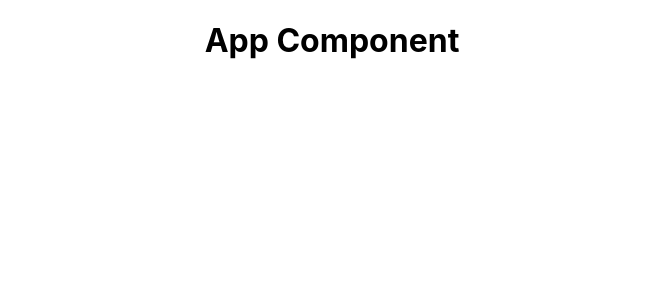
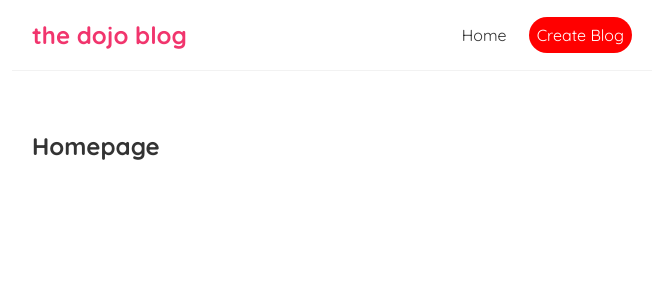
Before and after one commit to grimWaffles/dojo-blog, a React (Create React App) app: page / in a window 1280 px wide. Shown: the top 300 px of the page, without its empty margins (308-971 px from the left). Built offline with nearby package versions, Linux system fonts and the light colour scheme.

Commit message:
Lesson 9

```diff
--- a/src/App.css
+++ /dev/null
@@ -1,38 +0,0 @@
-.App {
-  text-align: center;
-}
-
-.App-logo {
-  height: 40vmin;
-  pointer-events: none;
-}
-
-@media (prefers-reduced-motion: no-preference) {
-  .App-logo {
-    animation: App-logo-spin infinite 20s linear;
-  }
-}
-
-.App-header {
-  background-color: #282c34;
-  min-height: 100vh;
-  display: flex;
-  flex-direction: column;
-  align-items: center;
-  justify-content: center;
-  font-size: calc(10px + 2vmin);
-  color: white;
-}
-
-.App-link {
-  color: #61dafb;
-}
-
-@keyframes App-logo-spin {
-  from {
-    transform: rotate(0deg);
-  }
-  to {
-    transform: rotate(360deg);
-  }
-}
--- a/src/App.js
+++ b/src/App.js
@@ -1,11 +1,18 @@
-//import logo from './logo.svg';
-import './App.css';
-
+import Navbar from './components/Navbar';
+import Home from './views/Home';
+import Home2 from './views/Home2';
 function App() {
+  //Write JS here
+  // const title = 'Welcome to the new blog'
+  // const likes = 50
+  //End JS
   return (
     <div className="App">
+      <Navbar/>
       <div className="content">
-        <h1>App Component</h1>
+        {/* <h1>{title}</h1>
+        <p>liked {likes} times</p> */}
+        <Home2/>
       </div>
     </div>
   );
--- /dev/null
+++ b/src/components/Navbar.js
@@ -0,0 +1,18 @@
+const Navbar = () => {
+    return (
+        <nav className="navbar">
+            <h1>the dojo blog</h1>
+            <div className="links">
+                <a href="/">Home</a>
+                <a href="/create" style={{
+                    color: "white",
+                    backgroundColor:"red",
+                    borderRadius: '20px',
+                    padding:'8px'
+                }}>Create Blog</a>
+            </div>
+        </nav>
+    );
+}
+
+export default Navbar;
--- a/src/index.css
+++ b/src/index.css
@@ -1,13 +1,36 @@
-body {
+@import url('https://fonts.googleapis.com/css2?family=Quicksand:wght@300;400;500;600;700&display=swap');
+
+/* base styles */
+* {
   margin: 0;
-  font-family: -apple-system, BlinkMacSystemFont, 'Segoe UI', 'Roboto', 'Oxygen',
-    'Ubuntu', 'Cantarell', 'Fira Sans', 'Droid Sans', 'Helvetica Neue',
-    sans-serif;
-  -webkit-font-smoothing: antialiased;
-  -moz-osx-font-smoothing: grayscale;
+  font-family: "Quicksand";
+  color: #333;
+}
+.navbar {
+  padding: 20px;
+  display: flex;
+  align-items: center;
+  max-width: 600px;
+  margin: 0 auto;
+  border-bottom: 1px solid #f2f2f2;
+}
+.navbar h1 {
+  color: #f1356d;
+}
+.navbar .links {
+  margin-left: auto;
+}
+.navbar a {
+  margin-left: 16px;
+  text-decoration: none;
+  padding: 6px;
+}
+.navbar a:hover {
+  color: #f1356d;
 }
 
-code {
-  font-family: source-code-pro, Menlo, Monaco, Consolas, 'Courier New',
-    monospace;
+.content {
+  max-width: 600px;
+  margin: 40px auto;
+  padding: 20px;
 }
--- a/src/index.js
+++ b/src/index.js
@@ -2,7 +2,6 @@
 import ReactDOM from 'react-dom/client';
 import './index.css';
 import App from './App';
-import reportWebVitals from './reportWebVitals';
 
 const root = ReactDOM.createRoot(document.getElementById('root'));
 root.render(
@@ -10,8 +9,3 @@
     <App />
   </React.StrictMode>
 );
-
-// If you want to start measuring performance in your app, pass a function
-// to log results (for example: reportWebVitals(console.log))
-// or send to an analytics endpoint. Learn more: https://bit.ly/CRA-vitals
-reportWebVitals();
--- a/src/reportWebVitals.js
+++ /dev/null
@@ -1,13 +0,0 @@
-const reportWebVitals = onPerfEntry => {
-  if (onPerfEntry && onPerfEntry instanceof Function) {
-    import('web-vitals').then(({ getCLS, getFID, getFCP, getLCP, getTTFB }) => {
-      getCLS(onPerfEntry);
-      getFID(onPerfEntry);
-      getFCP(onPerfEntry);
-      getLCP(onPerfEntry);
-      getTTFB(onPerfEntry);
-    });
-  }
-};
-
-export default reportWebVitals;
--- /dev/null
+++ b/src/views/Home.js
@@ -0,0 +1,29 @@
+import { useState } from "react"
+
+const Home = () => {
+    const [name, setName] = useState('mario')
+    const [age, setAge] = useState(25)
+
+    const handleClick = (e) => {
+        setName('luigi'); setAge(69)
+    }
+
+    const handleClickAgain = (name) => {
+        console.log('Hello ' + name)
+    }
+
+    return (
+        <div className="home">
+            <h2>Homepage</h2>
+            <br />
+
+            <button onClick={handleClick}>Click me!</button>
+            <button onClick={() => { handleClickAgain('mario') }}>Click me again</button>
+            <br /><br />
+
+            <p>{name} is {age} years old.</p>
+        </div>
+    );
+}
+
+export default Home;
--- /dev/null
+++ b/src/views/Home2.js
@@ -0,0 +1,11 @@
+import { useState } from "react";
+
+const Home2 = () => {
+    return (
+        <div className="home">
+            <h2>Homepage</h2>
+        </div>
+    );
+}
+
+export default Home2;
```
Also changed, not shown: src/setupTests.js (deleted, +0 -5 lines), src/logo.svg (deleted).
